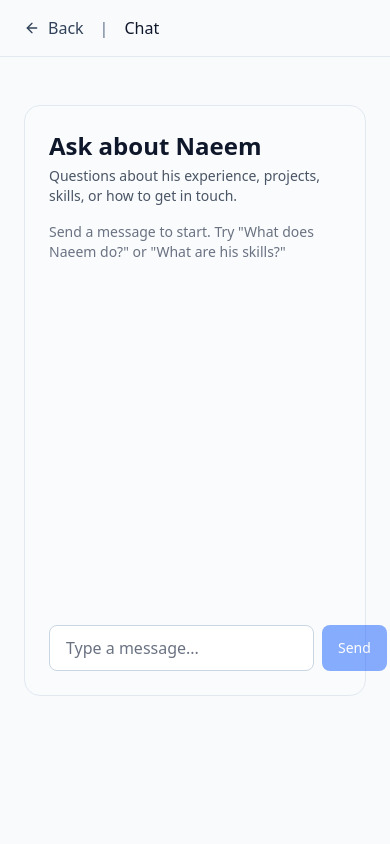
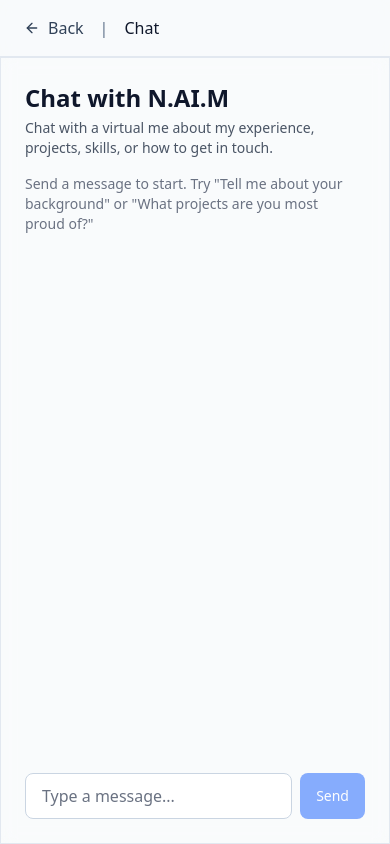
Before and after one commit to naeemnh/naeemnh, a Next.js app: page /chat in a window 390 px wide. Built offline with nearby package versions, Linux system fonts and the light colour scheme.

Commit message:
feat(chat): polish mobile chat UI and persona-forward copy
Improve chat-page spacing and panel behavior on mobile while updating chat prompts to a clearer first-person virtual persona voice across the chat entry experience.

```diff
--- a/app/chat/page.tsx
+++ b/app/chat/page.tsx
@@ -18,7 +18,7 @@ export default function ChatPage() {
         <span className="font-medium text-slate-900 dark:text-foreground">Chat</span>
       </header>
 
-      <Section id="chat" className="px-6 pt-12 pb-24">
+      <Section id="chat" className="md:px-6 md:pt-12 md:pb-24">
         <ChatPanel />
       </Section>
     </main>
--- a/components/features/chat/chat-panel.tsx
+++ b/components/features/chat/chat-panel.tsx
@@ -4,7 +4,7 @@ import { useState, useRef, useEffect } from "react";
 import { ContentCard } from "@/components/atoms";
 import { cn } from "@/lib/utils";
 
-type ChatMessage = { role: "user" | "assistant"; content: string };
+type ChatMessage = { role: "user" | "assistant"; content: string; };
 
 export function ChatPanel() {
   const [messages, setMessages] = useState<ChatMessage[]>([]);
@@ -53,11 +53,11 @@ export function ChatPanel() {
   };
 
   return (
-    <ContentCard className="flex flex-col h-[70vh] min-h-[320px] max-w-2xl mx-auto">
+    <ContentCard className="rounded-none md:rounded-2xl flex flex-col h-[calc(100vh-57px)] md:h-[70vh] min-h-[320px] max-w-2xl mx-auto">
       <div className="mb-4">
-        <h2 className="text-2xl font-bold text-slate-900 dark:text-foreground/80">Ask about Naeem</h2>
+        <h2 className="text-2xl font-bold text-slate-900 dark:text-foreground/80">Chat with N.AI.M</h2>
         <p className="text-sm text-gray-600 dark:text-foreground/60 mt-1">
-          Questions about his experience, projects, skills, or how to get in touch.
+          Chat with a virtual me about my experience, projects, skills, or how to get in touch.
         </p>
       </div>
 
@@ -67,7 +67,7 @@ export function ChatPanel() {
       >
         {messages.length === 0 && (
           <p className="text-gray-500 dark:text-gray-400 text-sm">
-            Send a message to start. Try &quot;What does Naeem do?&quot; or &quot;What are his skills?&quot;
+            Send a message to start. Try &quot;Tell me about your background&quot; or &quot;What projects are you most proud of?&quot;
           </p>
         )}
         {messages.map((m, i) => (
--- a/components/organisms/dock.tsx
+++ b/components/organisms/dock.tsx
@@ -93,7 +93,7 @@ export const Dock = ({ onSettingsClick }: DockProps) => {
         {Env.BLOGS_ENABLED && <AppIcon name="" sectionId="blog" icon={<BookOpen className="h-6 w-6 text-black dark:text-white" />} color="bg-transparent" />}
         <AppIcon name="" sectionId="about" icon={<User className="h-6 w-6 text-black dark:text-white" />} color="bg-transparent" />
         <AppIcon name="" sectionId="contact" icon={<Mail className="h-6 w-6 text-black dark:text-white" />} color="bg-transparent" />
-        <AppIcon name="Chat" href="/chat" icon={<MessageCircle className="h-6 w-6 text-black dark:text-white" />} color="bg-transparent" />
+        <AppIcon name="" href="/chat" icon={<MessageCircle className="h-6 w-6 text-black dark:text-white" />} color="bg-transparent" />
 
         <div className="mx-2 h-8 w-px bg-gray-300 dark:bg-gray-600" />
 
```
